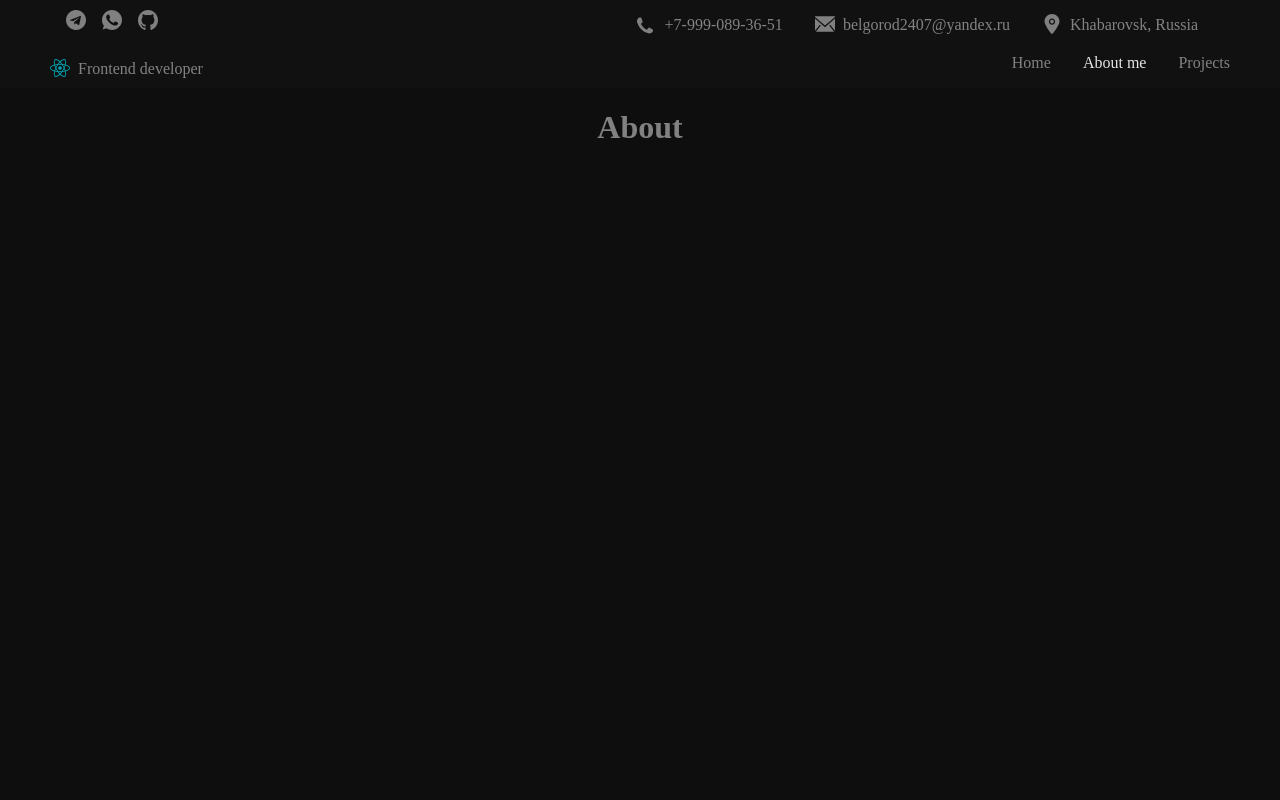
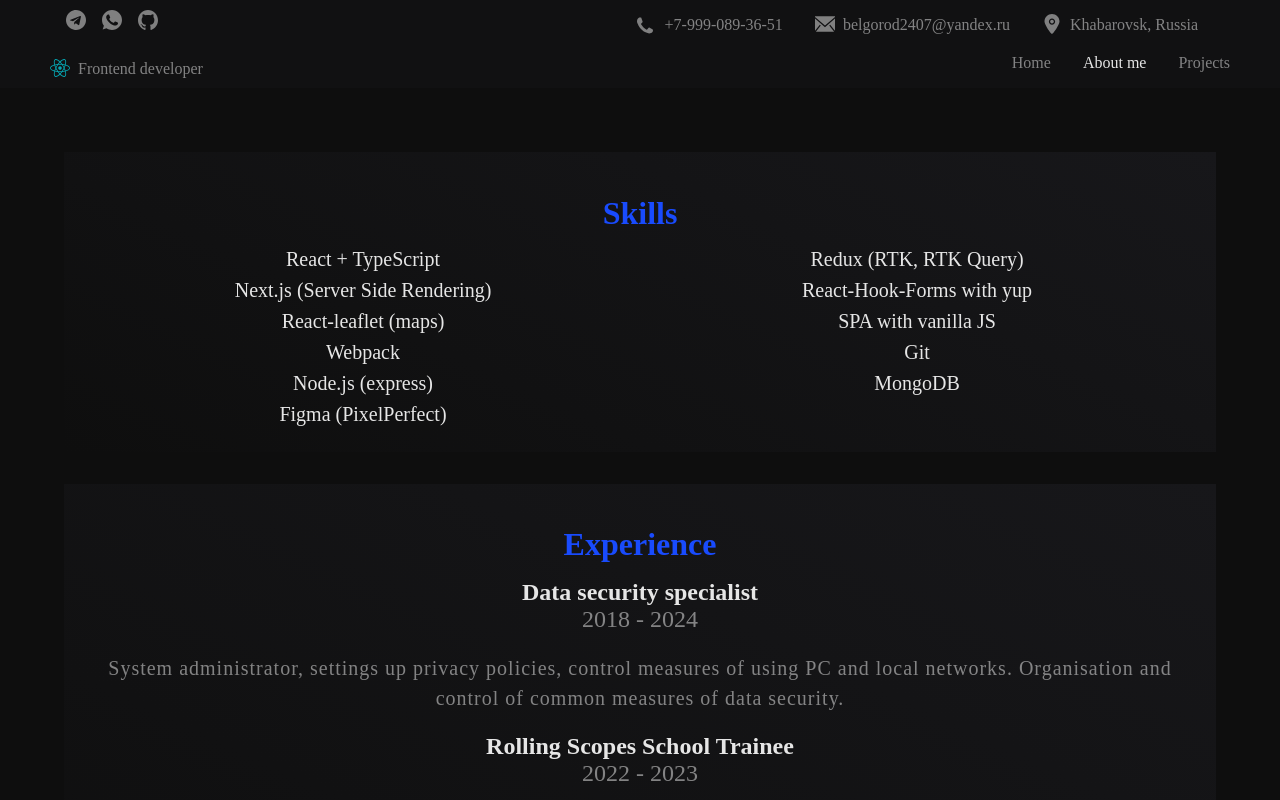
Before and after one commit to codestudent24/portfolio, a React (Vite) app: page /about in a window 1280 px wide. Shown: the top 800 px of the page. Built offline with nearby package versions, Linux system fonts and the light colour scheme.

Commit message:
feat: add about page

```diff
--- a/src/App.tsx
+++ b/src/App.tsx
@@ -1,8 +1,9 @@
 import { RouterProvider, createBrowserRouter } from 'react-router-dom'
 import RootLayout from './Layouts/RootLayout'
-import './App.css'
 import Home from './pages/Home'
 import Projects from './pages/Projects'
+import About from './pages/About'
+import './App.css'
 
 const router = createBrowserRouter([
   {
@@ -15,7 +16,7 @@ const router = createBrowserRouter([
       },
       {
         path: 'about',
-        element: <h1>About</h1>,
+        element: <About />,
       },
       {
         path: 'projects',
--- a/src/Components/Button/button.module.css
+++ b/src/Components/Button/button.module.css
@@ -4,6 +4,8 @@
   color: #FFFFFF;
   border: none;
   border-radius: 29px;
+  font-size: 2rem;
+  font-weight: 700;
   background: rgb(25,75,253);
   background: linear-gradient(90deg, rgba(25,75,253,1) 0%, rgba(173,19,251,1) 100%);
   cursor: pointer;
--- a/src/Components/Button/index.tsx
+++ b/src/Components/Button/index.tsx
@@ -1,18 +1,18 @@
 import styles from './button.module.css';
 
 type Props = {
-  text: string,
+  children: string,
   isPrimary: boolean;
   callback: () => void;
 }
 
-export default function Button({ callback, isPrimary, text }: Props) {
+export default function Button({ callback, isPrimary, children }: Props) {
   return (
     <button
       className={isPrimary ? styles.primary : styles.secondary}
       onClick={callback}
     >
-      {text}
+      {children}
     </button>
   )
 }
--- /dev/null
+++ b/src/Components/Experience/experience.module.css
@@ -0,0 +1,16 @@
+.experience h3 {
+  margin: 0;
+  font-size: 1.5rem;
+  color: #E6E6E6;
+}
+
+.years {
+  font-size: 1.5rem;
+  margin: 0 auto 16px;
+}
+
+.description {
+  font-size: 1.25rem;
+  letter-spacing: 1px;
+  line-height: 1.5;
+}
--- /dev/null
+++ b/src/Components/Experience/index.tsx
@@ -0,0 +1,31 @@
+import styles from './experience.module.css'
+
+export default function Experience() {
+  return (
+    <div className={styles.experience}>
+      <h2>Experience</h2>
+      <div>
+        <h3>Data security specialist</h3>
+        <p className={styles.years}>2018 - 2024</p>
+        <p className={styles.description}>
+          System administrator, settings up privacy policies, control measures of using PC and local networks.
+          Organisation and control of common measures of data security.
+        </p>
+      </div>
+      <div>
+        <h3>Rolling Scopes School Trainee</h3>
+        <p className={styles.years}>2022 - 2023</p>
+        <p className={styles.description}>
+          SPA with HTML+CSS+JS, PixelPerfect Layouts, TypeScript + WebPack apps, React + TypeScript app, state managment with Redux, REST Api with RTK Query, SSR with Next.js, backend node.js
+        </p>
+      </div>
+      <div>
+        <h3>Frontend Developer Freelance</h3>
+        <p className={styles.years}>2023 - now</p>
+        <p className={styles.description}>
+          Making Layouts with HTML+CSS+JS, React maps with react-leaflet (VTB hackathone)
+        </p>
+      </div>
+    </div>
+  )
+}
--- /dev/null
+++ b/src/Components/Skills/index.tsx
@@ -0,0 +1,22 @@
+import styles from './skills.module.css'
+
+export default function Skills() {
+  return (
+    <div className={styles.skills}>
+      <h2>Skills</h2>
+      <ul>
+        <li>React + TypeScript</li>
+        <li>Redux (RTK, RTK Query)</li>
+        <li>Next.js (Server Side Rendering)</li>
+        <li>React-Hook-Forms with yup</li>
+        <li>React-leaflet (maps)</li>
+        <li>SPA with vanilla JS</li>
+        <li>Webpack</li>
+        <li>Git</li>
+        <li>Node.js (express)</li>
+        <li>MongoDB</li>
+        <li>Figma (PixelPerfect)</li>
+      </ul>
+    </div>
+  )
+}
--- /dev/null
+++ b/src/Components/Skills/skills.module.css
@@ -0,0 +1,14 @@
+.skills ul {
+  display: grid;
+  grid-template-columns: repeat(2, 1fr);
+  gap: 8px;
+  list-style: none;
+  margin: 10px auto;
+  padding: 0 10px;
+}
+
+.skills ul li {
+  text-align: center;
+  color: #E6E6E6;
+  font-size: 1.25rem;
+}
--- /dev/null
+++ b/src/pages/About/about.module.css
@@ -0,0 +1,17 @@
+.about h2 {
+  color: #194BFD;
+  font-size: 2rem;
+  font-weight: 700;
+  margin-bottom: 16px;
+}
+
+.about {
+  margin: 0 64px 32px 64px;
+  padding: 16px;
+  background: transparent;
+  background: linear-gradient(25deg, rgba(23,23,26,0) 0%, rgba(23,23,26,1) 100%);
+}
+
+.about:first-of-type {
+  margin-top: 64px;
+}
--- /dev/null
+++ b/src/pages/About/index.tsx
@@ -0,0 +1,16 @@
+import Experience from '../../Components/Experience'
+import Skills from '../../Components/Skills'
+import styles from './about.module.css'
+
+export default function About() {
+  return (
+    <>
+    <section className={styles.about}>
+      <Skills />
+    </section>
+    <section className={styles.about}>
+      <Experience />
+    </section>
+    </>
+  )
+}
--- a/src/pages/Home/index.tsx
+++ b/src/pages/Home/index.tsx
@@ -26,10 +26,11 @@ export default function Home() {
         <div className={styles.lightBackground} />
       </div>
       <Button
-        text='View Porfolio'
         isPrimary={false}
         callback={() => {navigate('/projects')}}
-      />
+      >
+        View Porfolio
+      </Button>
     </>
   )
 }
```
